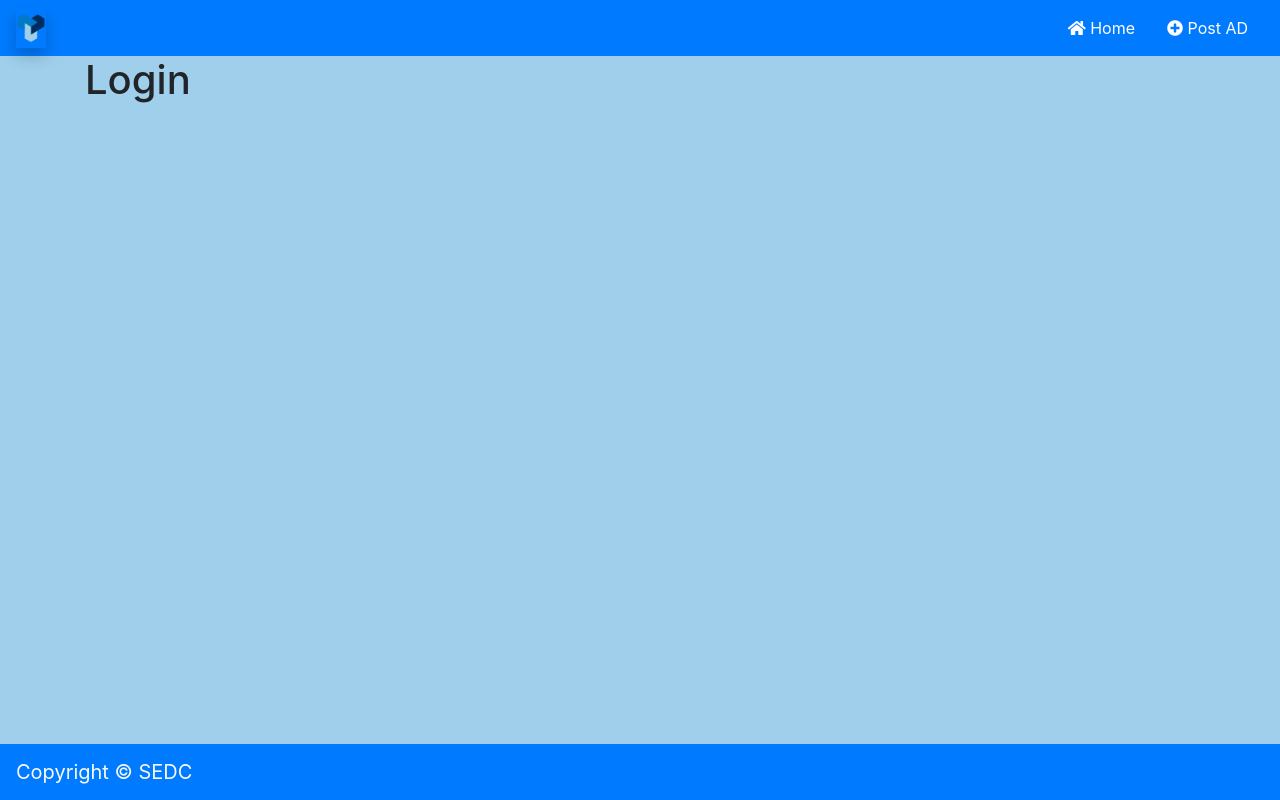
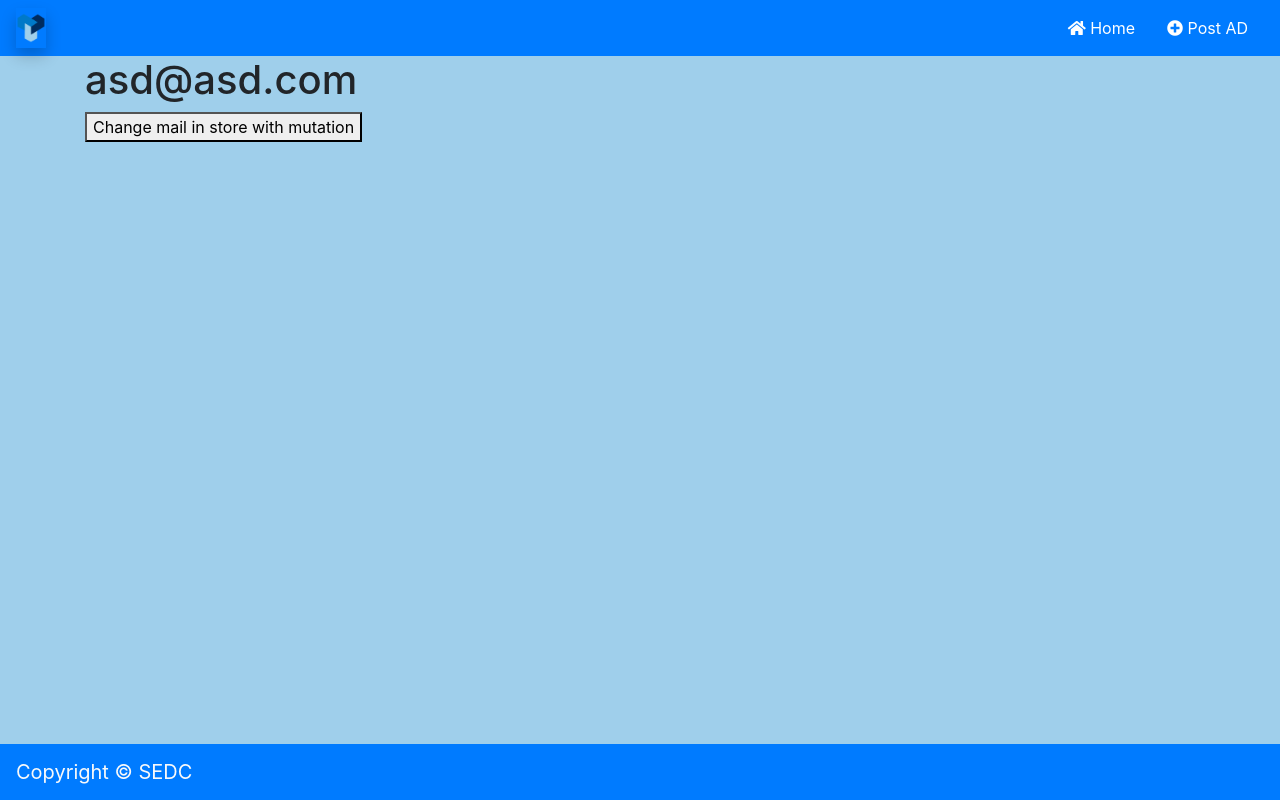
Before and after one commit to pavloskii/SEDC-2019-VUEJS, a Vue app in the folder full-project/: page /login in a window 1280 px wide. Built offline with nearby package versions, Linux system fonts and the light colour scheme.

Commit message:
vuex store

```diff
--- a/full-project/package.json
+++ b/full-project/package.json
@@ -11,7 +11,8 @@
     "axios": "^0.19.0",
     "core-js": "^2.6.5",
     "vue": "^2.6.10",
-    "vue-router": "^3.0.3"
+    "vue-router": "^3.0.3",
+    "vuex": "^3.0.1"
   },
   "devDependencies": {
     "@vue/cli-plugin-babel": "^3.11.0",
--- a/full-project/src/main.js
+++ b/full-project/src/main.js
@@ -1,10 +1,12 @@
 import Vue from "vue";
 import App from "./App.vue";
 import router from "./router";
+import store from "./store";
 
 Vue.config.productionTip = false;
 
 new Vue({
-  router,
+  router: router,
+  store: store,
   render: h => h(App)
 }).$mount("#app");
--- /dev/null
+++ b/full-project/src/store.js
@@ -0,0 +1,38 @@
+import Vue from "vue";
+import Vuex from "vuex";
+
+Vue.use(Vuex);
+
+export default new Vuex.Store({
+  state: {
+    email: "asd@asd.com",
+    token: "blabla",
+    id: 123,
+    user: {
+      name: "Igor"
+    },
+    users: [{ name: "John" }, { name: "Joanna" }, { name: "Igor" }]
+  },
+  mutations: {
+    setEmail(state, email) {
+      state.email = email;
+    },
+    setToken(state, token) {
+      state.token = token;
+    }
+  },
+  actions: {
+    fetchAds({ commit }, email) {
+      //Asinhroni raboti ovde pa posle prajte commit na mutacija
+      commit("setEmail", email);
+    }
+  },
+  getters: {
+    getEmail(state) {
+      return state.email;
+    },
+    getUsers(state) {
+      return state.users.filter(user => user.name.indexOf("Jo") >= 0);
+    }
+  }
+});
--- a/full-project/src/views/Login.vue
+++ b/full-project/src/views/Login.vue
@@ -1,3 +1,41 @@
 <template>
-  <h1>Login</h1>
+  <div>
+    <h1>{{email}}</h1>
+    <button @click="changeEmailInStore">Change mail in store with mutation</button>
+  </div>
 </template>
+
+<script>
+export default {
+  // created() {
+  // const emailFromStore = this.$store.state.email;
+  // this.email = emailFromStore;
+  // }
+  // data() {
+  //   return {
+  //     email: "emailot od data od vue"
+  //   };
+  // }
+  computed: {
+    // email() {
+    //   return this.$store.state.email;
+    // }
+    email() {
+      return this.$store.getters.getEmail;
+    }
+  },
+  methods: {
+    changeEmailInStore() {
+      //We use .commit() to call a mutation from the store
+      //First parameter: name of the mutation
+      //Second parameter: the value that you want to send
+      // this.$store.commit("setEmail", "igor@sedc.com");
+
+      //We use .dispatch() to call an action from the store
+      //First paramter: name of the action
+      //Second parameter: the values we want to send to the action
+      this.$store.dispatch("fetchAds", "preku@akcija.com");
+    }
+  }
+};
+</script>
--- a/full-project/src/views/Register.vue
+++ b/full-project/src/views/Register.vue
@@ -36,6 +36,7 @@ export default {
           returnSecureToken: true
         })
         .then(response => {
+          this.$router.push("/");
           console.log(response.data);
         })
         .catch(error => {
```
Also changed, not shown: 1 other file (tests, documents, lock files or other folders).
